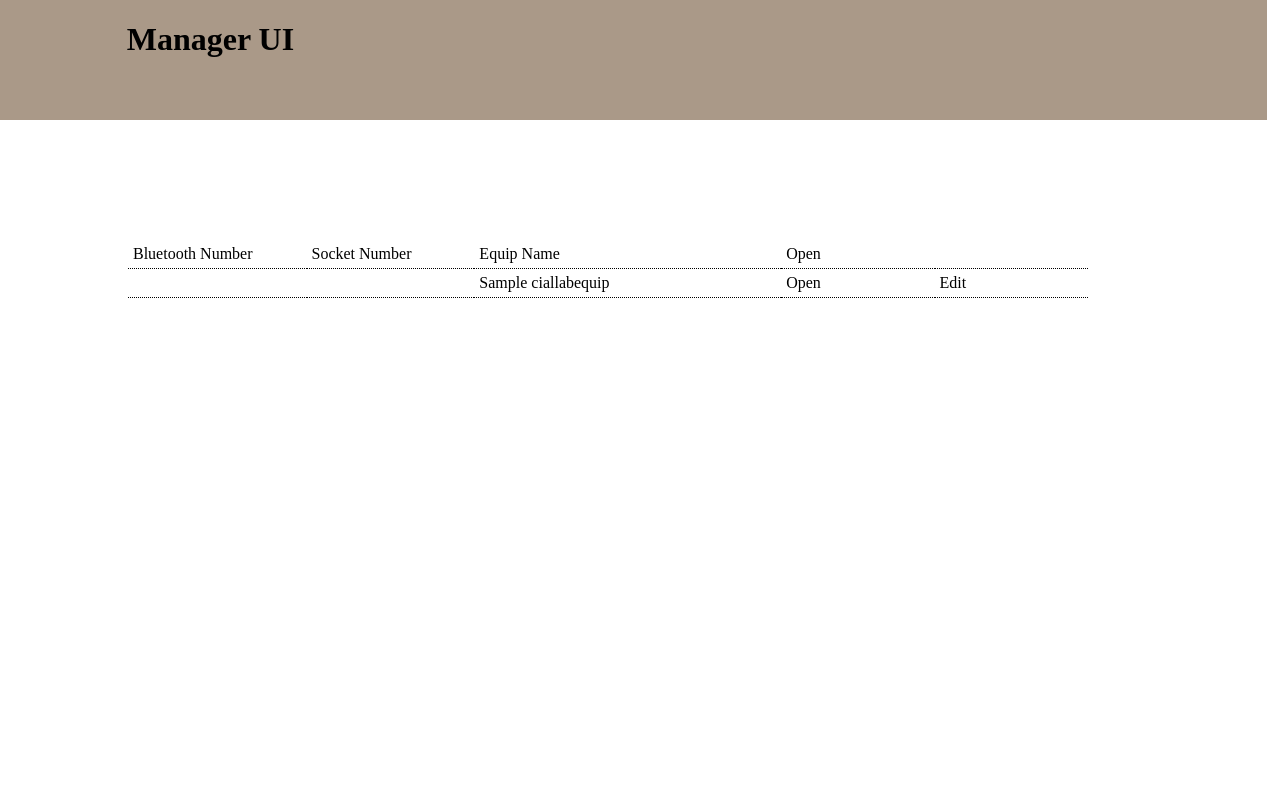
After one commit to goldmedal/smartClassroom, a PHP site: page /manager.php in a window 1280 px wide. The commit adds this page. Run offline with PHP 8.4, Linux system fonts and the light colour scheme; tables that the repository leaves empty or names only in its code hold one stand-in row (values such as "Sample post"); data that the repository does not hold is empty; some libraries are stand-ins or nearby versions.

Commit message:
add manager back UI

```diff
--- /dev/null
+++ b/connect.php
@@ -0,0 +1,6 @@
+<?php
+
+	$link = mysql_connect("localhost", "root", "1234") or die(mysql_error());
+	mysql_select_db("smart_classroom") or die("Could not select database");
+
+?>
--- a/manager.css
+++ b/manager.css
@@ -84,6 +84,13 @@ span.Edit {
 
 }
 
+span.Edit:hover {
+
+	cursor: pointer;
+	text-decoration: underline;
+
+}
+
 #mask {
 
 	z-index: 2;
--- a/manager.html
+++ b/manager.html
@@ -25,7 +25,7 @@
 		<span class="sockNum  tb_cell">Socket Number</span>
 		<span class="name  tb_cell">Equip Name</span>
 		<span class="open  tb_cell">Open</span>
-		<span class="edit  tb_cell">Edit</span>
+		<span class="  tb_cell"></span>
 	</div>
 	<div class="item">
 		<span class="btNum tb_cell">1</span>
--- /dev/null
+++ b/manager.js
@@ -0,0 +1,69 @@
+function hide_panel(){
+
+	$('#mask').css('display','none');
+	$('#editPanel').css('display','none');
+	$('#editPanel').empty();
+
+}
+
+function open_edit( bid, btNum, sockNum, equipName, open ) {
+
+	$('#mask').css('display','inline');
+	$('#editPanel').css('display','inline');
+
+	if( open == 0 ) {
+
+		openHtml = 	"Yes<input type='radio' name='openValue' id='openValue' value='1'> \
+				No<input type='radio' name='openValue' id='openValue' value='0' checked>";
+
+	} else {
+
+		openHtml = 	"Yes<input type='radio' name='openValue' value='1' checked> \
+					No<input type='radio' name='openValue' value='0'>";
+
+	}
+
+	$('#editPanel').html("\
+		<div id='btNum'> \
+			<span class='title'>Bluetooth Number :</span>\
+			<span class='value'>" + btNum + "</span>\
+		</div>\
+		<div id='sockNum'> \
+			<span class='title'>Socket Numberr :</span>\
+			<span class='value'>" + sockNum + "</span> \
+		</div> \
+		<div id='name'> \
+			<span class='title'>Equip Name :</span> \
+			<span class='value'> \
+				<input type='text' id='nameValue' value='"+equipName+"'> \
+			</span>	 \
+		</div>	\
+		<div id='open'> \
+			<span class='title'>Open :</span> \
+			<span class='value'>"+ openHtml +"</span>			\
+		</div> \
+		<div id='submit' onclick='edit_submit("+bid+")'>Submit</div> \
+		");
+
+}
+
+function edit_submit(_bid) {
+
+	var _equipName = $("#nameValue").val();
+	var _openValue = $("input[name=openValue]:checked").val();
+
+	$.ajax ({
+		type: 'POST',
+		url: 'edit_submit.php',
+		data: { bid : _bid, equipName : _equipName, openValue : _openValue },
+		success: function (data) {
+			hide_panel();
+			location.reload();
+		},
+		error: function (xhr) {
+			alert(xhr.status);
+		}
+
+	});
+
+}
--- /dev/null
+++ b/manager.php
@@ -0,0 +1,75 @@
+<?
+
+	include("connect.php");
+
+?>
+
+<html>
+<head>
+	<link href="manager.css" rel="stylesheet" />
+
+	<script src="http://code.jquery.com/jquery-2.1.0.min.js"></script>
+	<script src="http://code.jquery.com/jquery-migrate-1.2.1.js"></script>
+	<script src="manager.js"></script>
+	<script>
+		$(document).ready(function () {
+
+			$("#mask").click(hide_panel);
+
+		});
+	</script>
+</head>
+<body>
+
+<header>
+	<h1>Manager UI</h1>
+</header>
+
+<div id="equipTable">
+	<div class="item">
+		<span class="btNum  tb_cell">Bluetooth Number</span>
+		<span class="sockNum  tb_cell">Socket Number</span>
+		<span class="name  tb_cell">Equip Name</span>
+		<span class="open  tb_cell">Open</span>
+		<span class="tb_cell"></span>
+	</div>
+<?
+
+	$equipSQL = "SELECT * FROM `CIALlabEquip`";
+	$equipQuery = mysql_query($equipSQL);
+	while( ($equipResult = mysql_fetch_assoc($equipQuery)) != FALSE ) {
+
+		$bid = $equipResult['id'];
+		$btNum = $equipResult['btNum'];
+		$sockNum = $equipResult['sockNum'];
+		$name = $equipResult['name'];
+		$open = $equipResult['open'];
+
+?>
+
+	<div class="item">
+		<span class="btNum tb_cell"><? echo $btNum; ?></span>
+		<span class="sockNum tb_cell"><? echo $sockNum; ?></span>
+		<span class="name tb_cell"><? echo $name; ?></span>
+		<span class="open tb_cell">
+		<?
+			if ($open == 0) echo "Close";
+			else echo "Open";
+		?>
+		</span>
+		<span class="edit tb_cell" onclick='<? echo "open_edit($bid, $btNum, $sockNum, $name, $open)"; ?>'>Edit</span>
+	</div>
+
+<? } ?>
+</div>
+
+<div id="mask">
+</div>
+
+<div id="editPanel">
+</div>
+
+
+</body>
+
+</html>
```
Also changed, not shown: edit_submit.php (added, +22 -0 lines).
